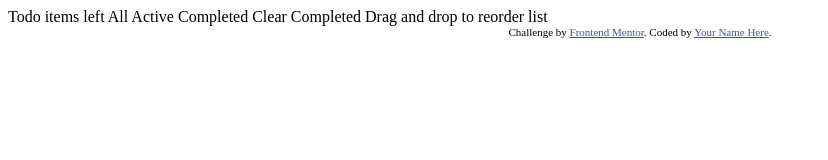
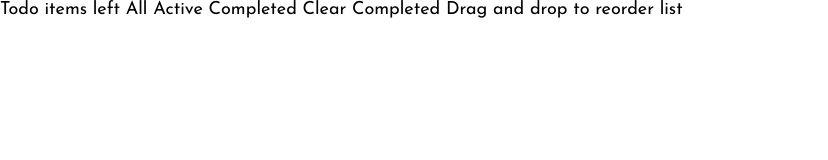
Before and after one commit to abdelilahelhaddad/todo-app, a plain HTML site: page index.html in a window 1280 px wide. Shown: the whole page, without its empty margins (0-828 px from the left). Drawn offline with nearby package versions, Linux system fonts and the light colour scheme; files that its build step writes are made by us from their sources.

Commit message:
:fire: :art: First Commit Desktop Layout :sparkles: :globe_with_meridians:

```diff
--- a/index.html
+++ b/index.html
@@ -1,19 +1,14 @@
 <!DOCTYPE html>
 <html lang="en">
+
 <head>
   <meta charset="UTF-8">
-  <meta name="viewport" content="width=device-width, initial-scale=1.0"> <!-- displays site properly based on user's device -->
+  <meta name="viewport" content="width=device-width, initial-scale=1.0">
+  <link rel="icon" type="image/png" sizes="32x32" href="./images/favicon-32x32.png">
+  <link rel="stylesheet" href="style.css">
+  <title>Frontend Mentor | Todo app</title>
+</head>
 
-  <link rel="icon" type="image/png" sizes="32x32" href="./images/favicon-32x32.png">
-
-  <title>Frontend Mentor | Todo app</title>
-
-  <!-- Feel free to remove these styles or customise in your own stylesheet 👍 -->
-  <style>
-    .attribution { font-size: 11px; text-align: center; }
-    .attribution a { color: hsl(228, 45%, 44%); }
-  </style>
-</head>
 <body>
 
   Todo
@@ -27,10 +22,6 @@
   Clear Completed
 
   Drag and drop to reorder list
+</body>
 
-  <div class="attribution">
-    Challenge by <a href="https://www.frontendmentor.io?ref=challenge" target="_blank">Frontend Mentor</a>.
-    Coded by <a href="#">Your Name Here</a>.
-  </div>
-</body>
 </html>
--- /dev/null
+++ b/style.scss
@@ -0,0 +1,40 @@
+@import url('https://fonts.googleapis.com/css2?family=Josefin+Sans:wght@400;700&display=swap');
+
+/* Font Weight */
+$font-weight-400:400;
+$font-weight-700:700;
+
+/* Color */
+$Bright-Blue: hsl(220, 98%, 61%);
+$Check-Background: linear-gradient hsl(192, 100%, 67%) to hsl(280, 87%, 65%);
+
+//Light Theme
+
+$Very-Light-Gray: hsl(0, 0%, 98%);
+$Very-Light-Grayish-Blue: hsl(236, 33%, 92%);
+$Light-Grayish-Blue: hsl(233, 11%, 84%);
+$Dark-Grayish-Blue: hsl(236, 9%, 61%);
+$Very-Dark-Grayish-Blue: hsl(235, 19%, 35%);
+
+//Dark Theme
+
+$Very-Dark-Blue: hsl(235, 21%, 11%);
+$Very-Dark-Desaturated-Blue: hsl(235, 24%, 19%);
+$Light-Grayish-Blue: hsl(234, 39%, 85%);
+$Light-Grayish-Blue-hover: hsl(236, 33%, 92%);
+$Dark-Grayish-Blue: hsl(234, 11%, 52%);
+$Very-Dark-Grayish-Blue: hsl(233, 14%, 35%);
+$Very-Dark-Grayish-Blue: hsl(237, 14%, 26%);
+
+*,
+*::after,
+*::before {
+  margin: 0;
+  padding: 0;
+  box-sizing: border-box;
+}
+
+body {
+  font-family: 'Josefin Sans', sans-serif;
+  font-size: 18px;
+}
```
